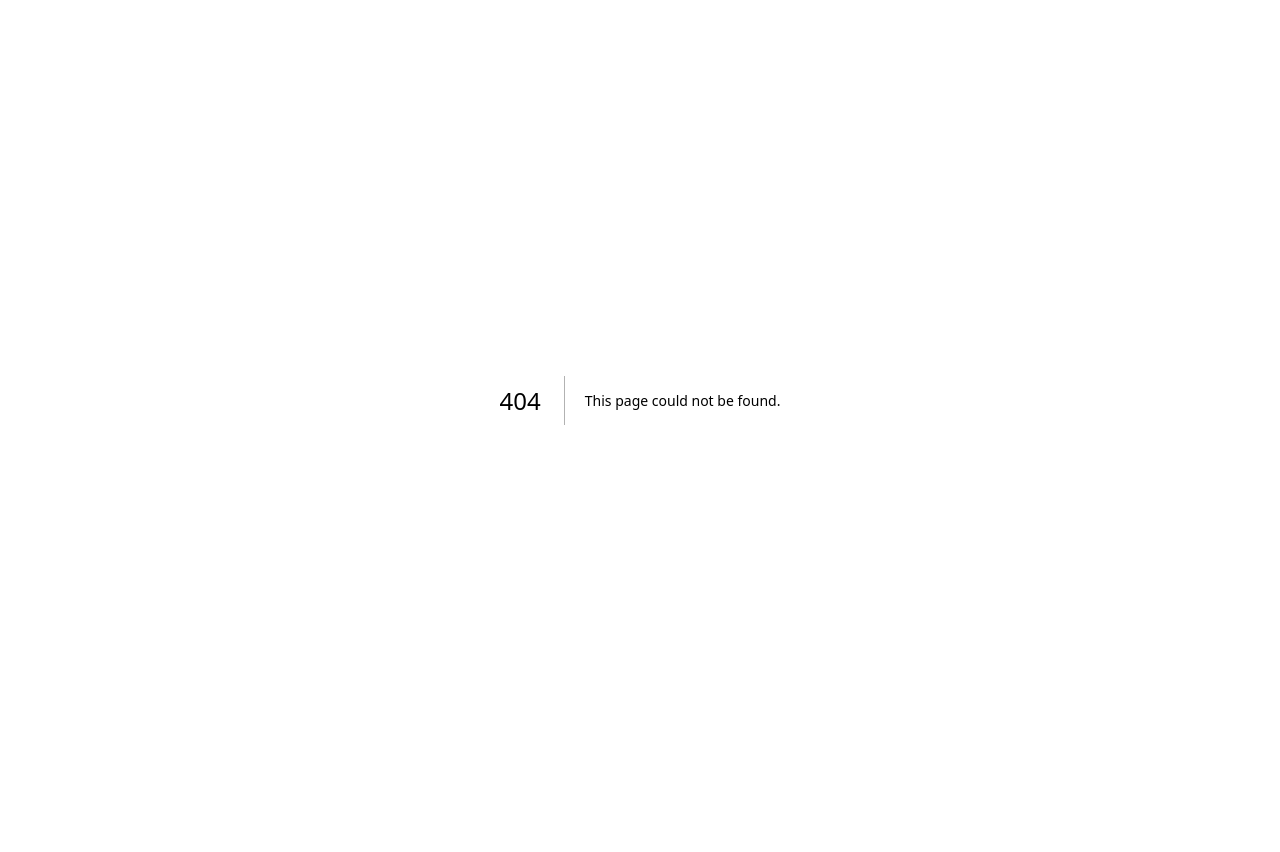
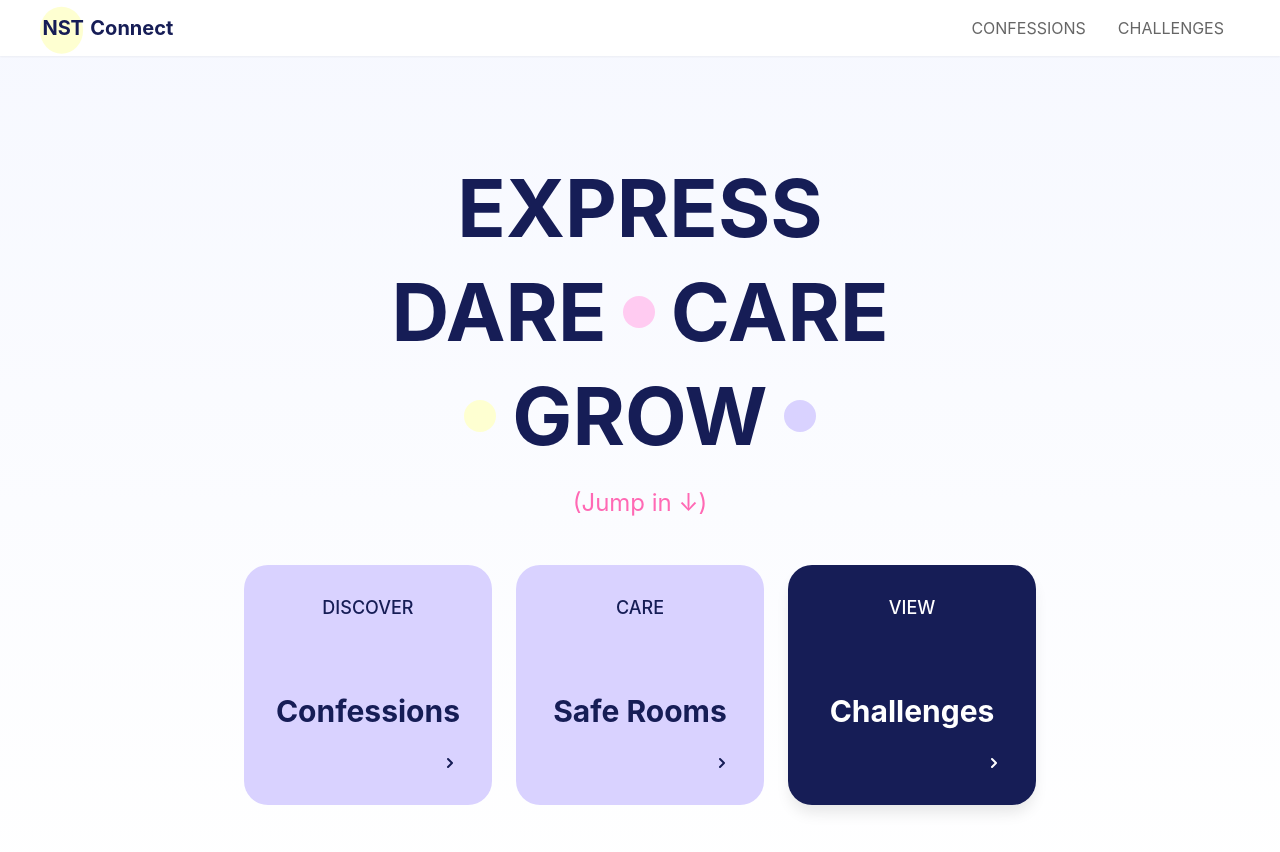
Before and after one commit to prempyla/nstconnect, a Next.js app in the folder frontend/: page / in a window 1280 px wide. Before the commit this address had no page. Shown: the top 852 px of the page. Before the commit the page ends 800 px from the top, so only its background shows below. Built offline with nearby package versions, Linux system fonts and the light colour scheme.

Commit message:
feat(frontend): wire feature cards in homepage

```diff
--- /dev/null
+++ b/frontend/src/app/page.js
@@ -0,0 +1,51 @@
+import Link from "next/link";
+import NavBar from "@/components/Navbar";
+import FeatureCard from "@/components/FeatureCard";
+import cardStyles from "@/components/CardStyles.module.css";
+import styles from "./page.module.css";
+
+export default function Home() {
+  return (
+    <main className={styles.main}>
+      <NavBar />
+      <div className={styles.heroSection}>
+        <div className={styles.container}>
+          <h1 className={styles.title}>
+            <span className={styles.titleLine}>EXPRESS</span>
+            <span className={styles.titleLine}>
+              DARE
+              <span className={styles.circle + " " + styles.pinkCircle}></span>
+              CARE
+            </span>
+            <span className={styles.titleLine}>
+              <span className={styles.circle + " " + styles.yellowCircle}></span>
+              GROW
+              <span className={styles.circle + " " + styles.purpleCircle}></span>
+            </span>
+          </h1>
+
+          <p className={styles.subtitle}>(Jump in ↓)</p>
+
+          <div className={styles.cardGrid}>
+            <FeatureCard
+              title="Confessions"
+              actionText="DISCOVER"
+              customClass={cardStyles.lightCard}
+            />
+            <FeatureCard
+              title="Safe Rooms"
+              actionText="CARE"
+              customClass={cardStyles.lightCard}
+            />
+            <FeatureCard
+              title="Challenges"
+              actionText="VIEW"
+              customClass={cardStyles.darkCard}
+              isActive={true}
+            />
+          </div>
+        </div>
+      </div>
+    </main>
+  );
+}
--- /dev/null
+++ b/frontend/src/app/page.module.css
@@ -0,0 +1,89 @@
+.main {
+  min-height: 100vh;
+  display: flex;
+  flex-direction: column;
+}
+
+.heroSection {
+  flex-grow: 1;
+  display: flex;
+  flex-direction: column;
+  align-items: center;
+  justify-content: center;
+  padding: 3rem 1rem;
+  text-align: center;
+}
+
+.container {
+  max-width: 1200px;
+  margin: 0 auto;
+}
+
+.title {
+  font-size: 2.5rem;
+  font-weight: bold;
+  color: var(--navy-color);
+  margin-bottom: 1rem;
+  line-height: 1.2;
+}
+
+.titleLine {
+  display: block;
+  margin: 0.5rem 0;
+  display: flex;
+  justify-content: center;
+  align-items: center;
+}
+
+.circle {
+  display: inline-block;
+  height: 2rem;
+  width: 2rem;
+  border-radius: 50%;
+  margin: 0 1rem;
+}
+
+.pinkCircle {
+  background-color: var(--pink-light);
+}
+
+.yellowCircle {
+  background-color: var(--yellow-light);
+}
+
+.purpleCircle {
+  background-color: var(--purple-light);
+}
+
+.subtitle {
+  font-size: 1.5rem;
+  color: #FF69B4;
+  margin: 1.5rem 0 3rem;
+}
+
+.cardGrid {
+  display: grid;
+  grid-template-columns: 1fr;
+  gap: 1.5rem;
+  margin-top: 3rem;
+}
+
+@media (min-width: 768px) {
+  .title {
+    font-size: 4rem;
+  }
+
+  .heroSection {
+    padding: 6rem 2rem;
+  }
+
+  .cardGrid {
+    grid-template-columns: repeat(3, 1fr);
+  }
+}
+
+@media (min-width: 1024px) {
+  .title {
+    font-size: 5rem;
+  }
+}
```
